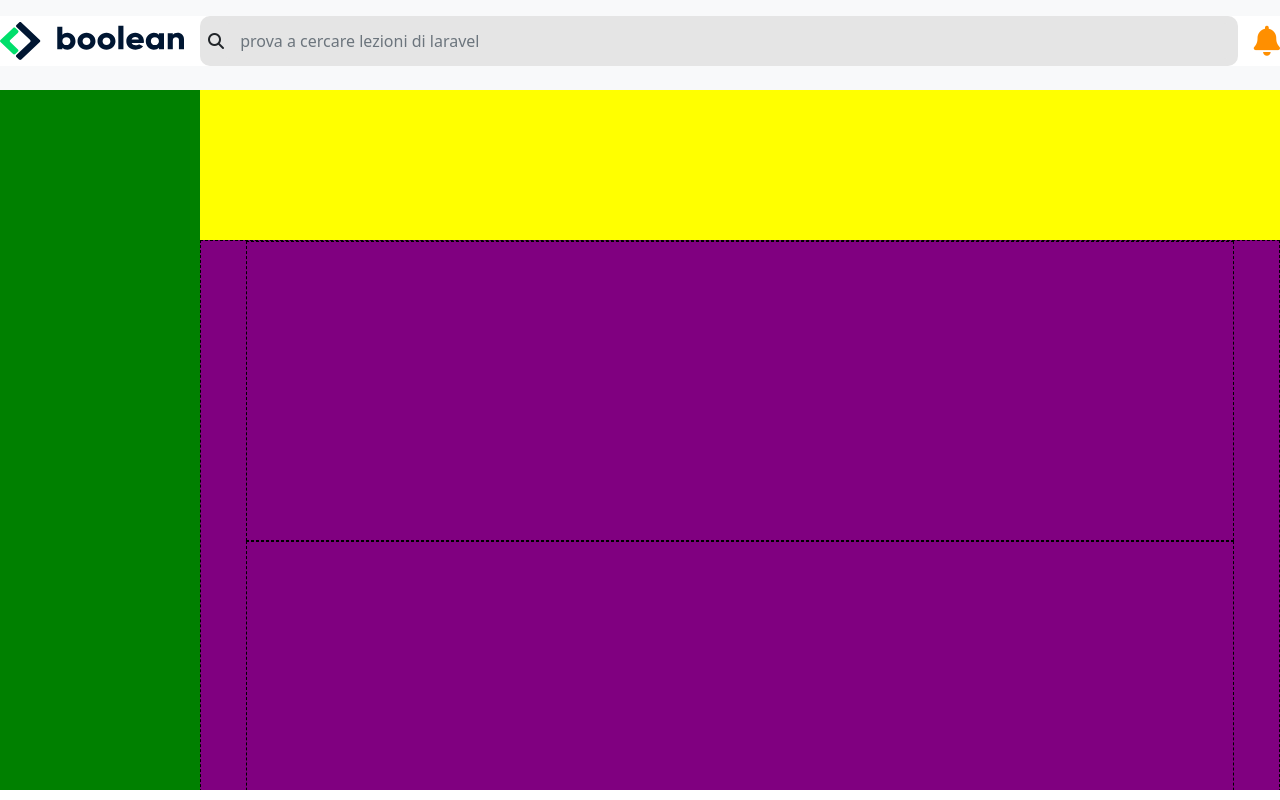
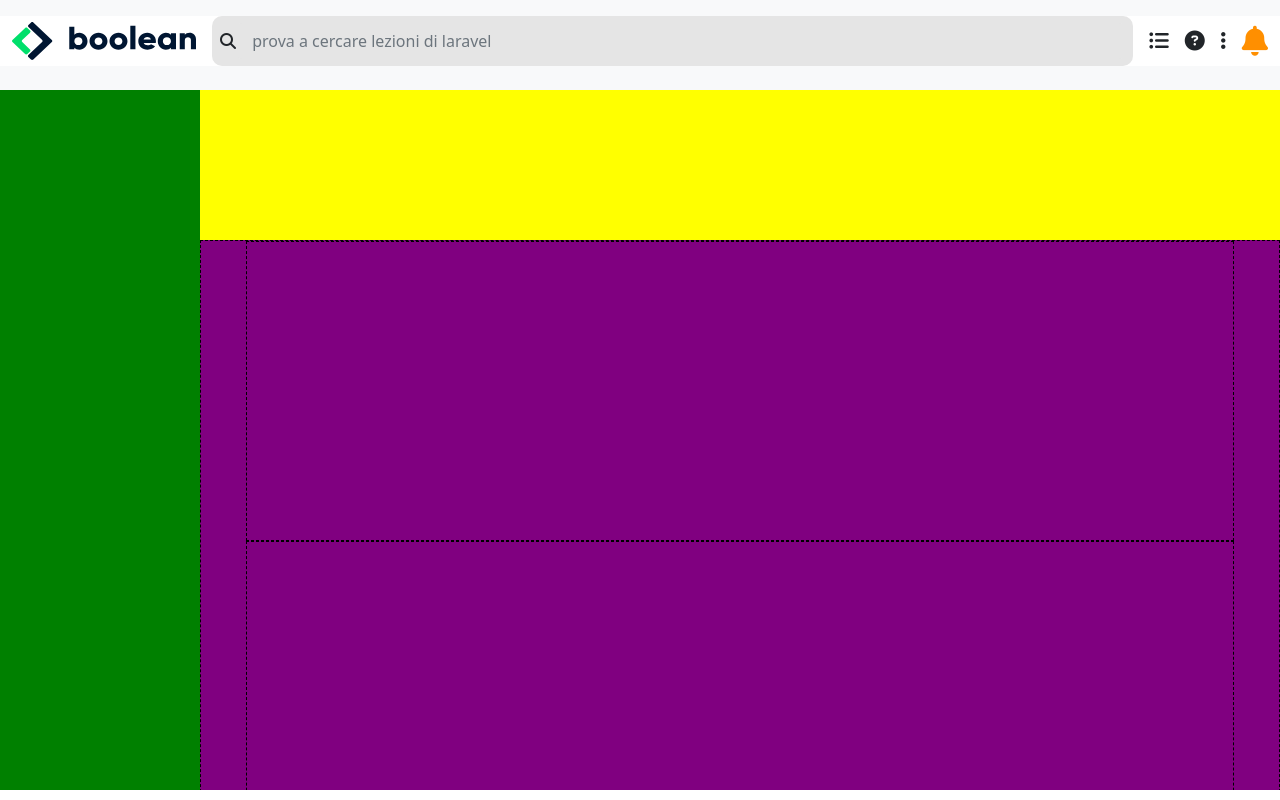
Before and after one commit to matteo2302/html-css-bootstrap-dashboard, a plain HTML site: page index.html in a window 1280 px wide. Drawn offline with nearby package versions, Linux system fonts and the light colour scheme.

Commit message:
d-xl-nav

```diff
--- a/index.html
+++ b/index.html
@@ -22,7 +22,7 @@
   </head>
   <body>
     <nav class="pt-3 pb-3">
-      <div class="container-fluid bg-white p-0 d-flex align-items-center">
+      <div class="container-fluid bg-white d-flex align-items-center">
         <a class="navbar-brand d-xl-none" href="#">
           <img class="logo-mob pe-3" src="img/mobile-logo.png" alt="logo-mob" />
         </a>
@@ -41,6 +41,11 @@
             aria-label="Search"
           />
         </form>
+
+        <i class="ps-3 d-none d-xl-block fa-solid fa-list-ul"></i>
+        <i class="ps-3 d-none d-xl-block fa-solid fa-circle-question"></i>
+        <i class="ps-3 d-none d-xl-block fa-solid fa-ellipsis-vertical"></i>
+
         <i class="ps-3 fa-solid fa-bell"></i>
       </div>
     </nav>
--- a/style/style.css
+++ b/style/style.css
@@ -24,8 +24,14 @@ form {
 }
 
 .fa-bell {
+  color: rgb(255, 143, 0);
   font-size: 30px;
-  color: rgb(255, 143, 0);
+}
+
+.fa-list-ul,
+.fa-circle-question,
+.fa-ellipsis-vertical {
+  font-size: 20px;
 }
 .tabl,
 .faq {
```
